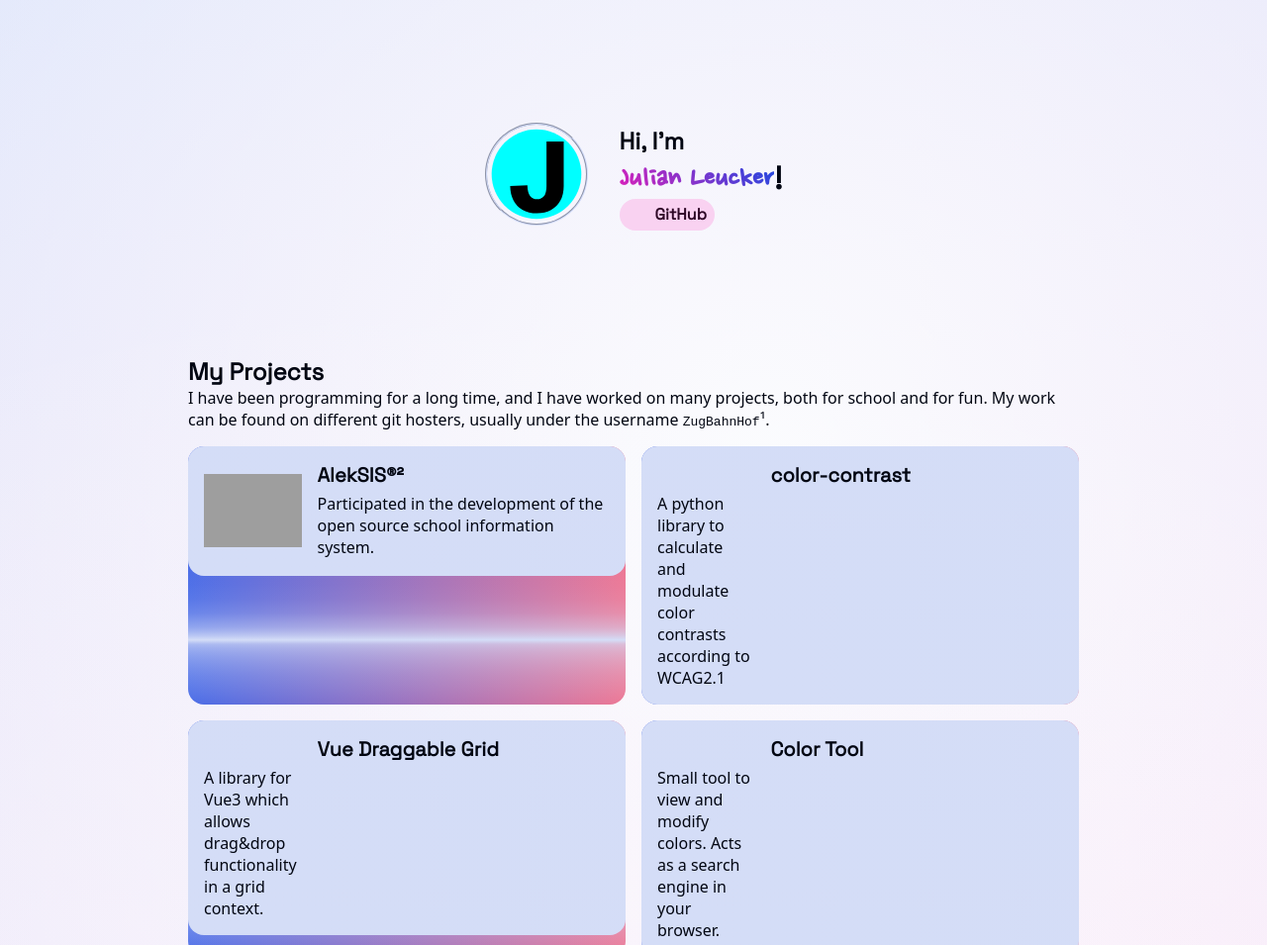
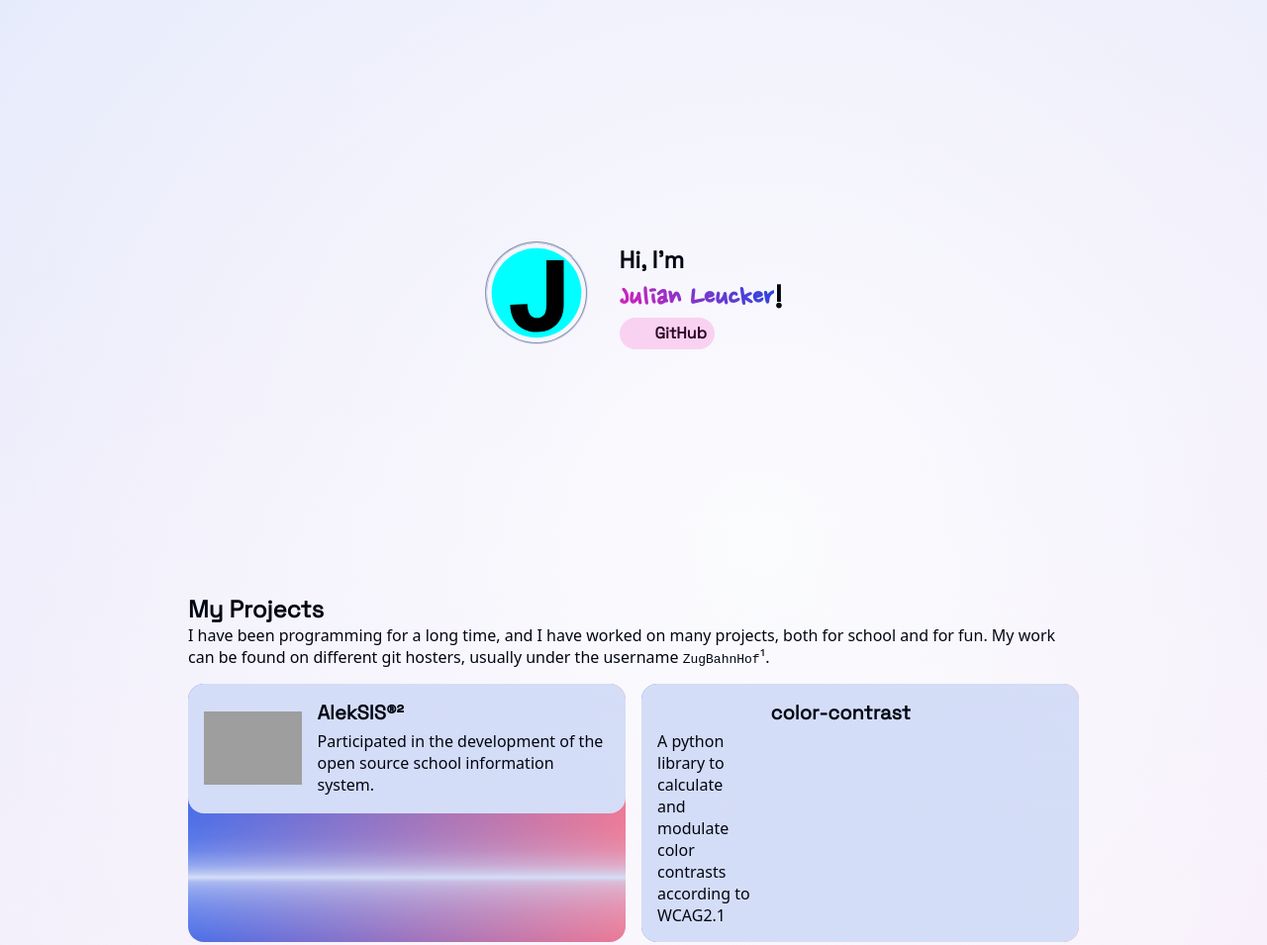
Before and after one commit to ZugBahnHof/ZugBahnHof.github.io, an Astro site: page / in a window 1280 px wide. Shown: the top 955 px of the page at 99% size. Built offline with nearby package versions, Linux system fonts and the light colour scheme; Astro itself is replaced by a stand-in of ours; grey boxes are pictures that could not be loaded; some icons are missing; a web font is replaced by a local one.

Commit message:
Increase section size

```diff
--- a/public/style.css
+++ b/public/style.css
@@ -54,7 +54,7 @@ header {
 	outline: 0.25em dashed transparent;
 	border-radius: 1em;
 	outline-offset: 0.6rem;
-	min-height: 30vh;
+	min-height: 60vh;
 	display: flex;
 	flex-direction: column;
 	justify-content: center;
```
